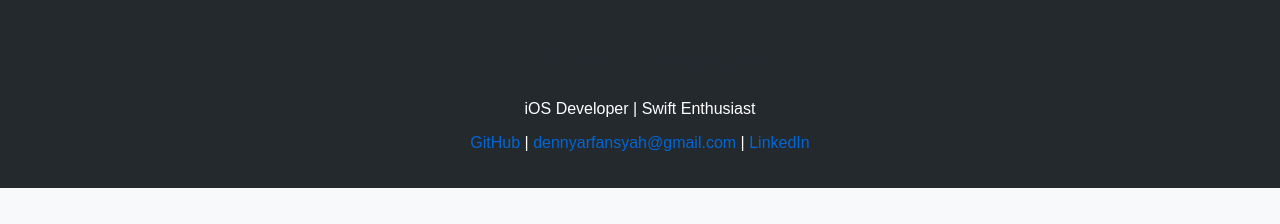
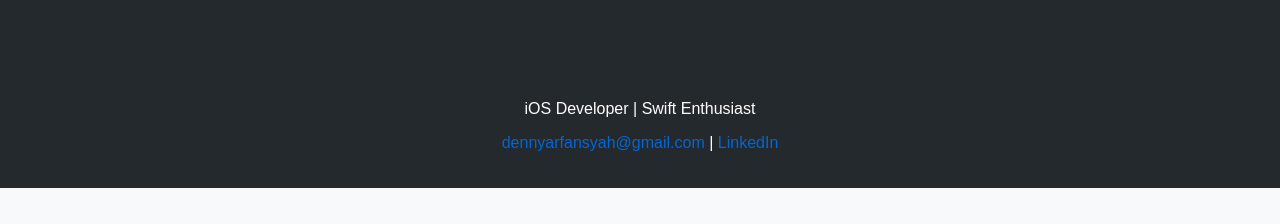
Before and after one commit to dennyArfansyah/dennyarfansyah.github.io, a plain HTML site: page index.html in a window 1280 px wide. Shown: the top 224 px of the page. Drawn offline with Linux system fonts and the light colour scheme.

Commit message:
Update index.html

```diff
--- a/index.html
+++ b/index.html
@@ -20,7 +20,6 @@
     <h1>Denny Arfansyah</h1>
     <p>iOS Developer | Swift Enthusiast</p>
     <p>
-      <a href="https://github.com/dennyArfansyah">GitHub</a> |
       <a href="mailto:dennyarfansyah@gmail.com">dennyarfansyah@gmail.com</a> |
       <a href="https://id.linkedin.com/in/dennyarfansyah">LinkedIn</a>
     </p>
```
